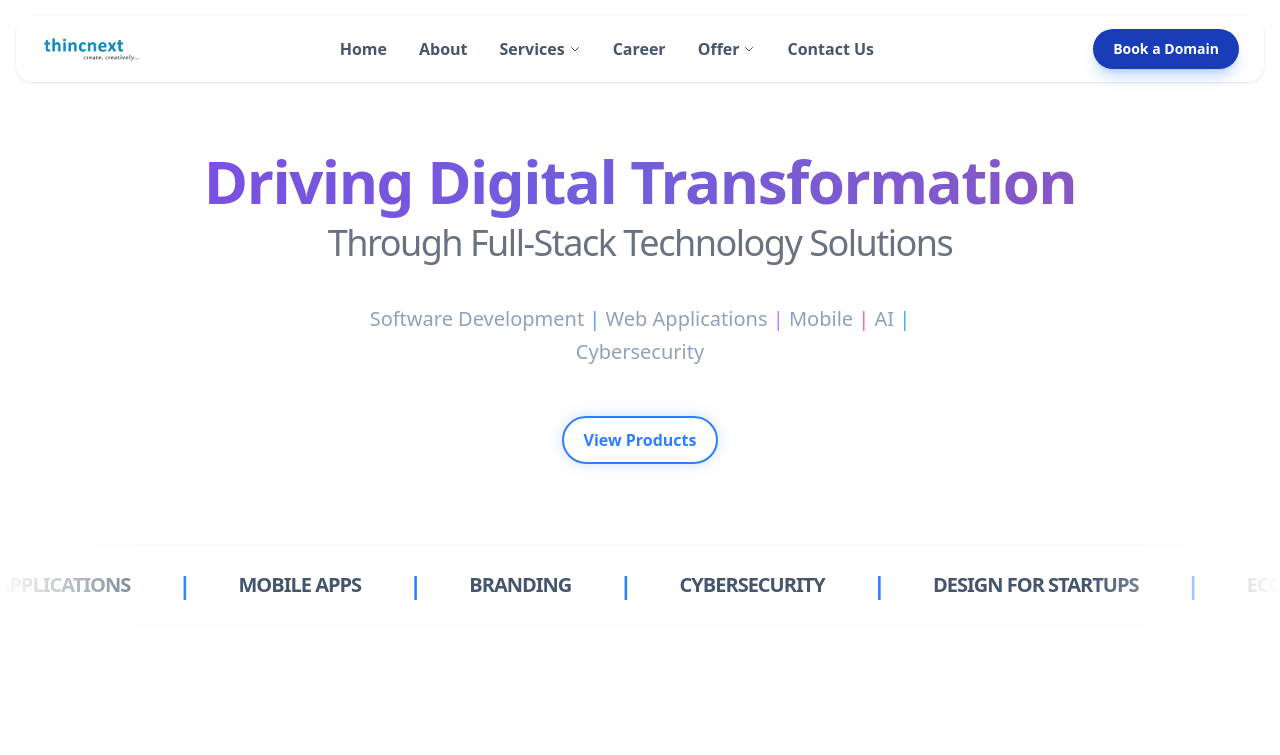
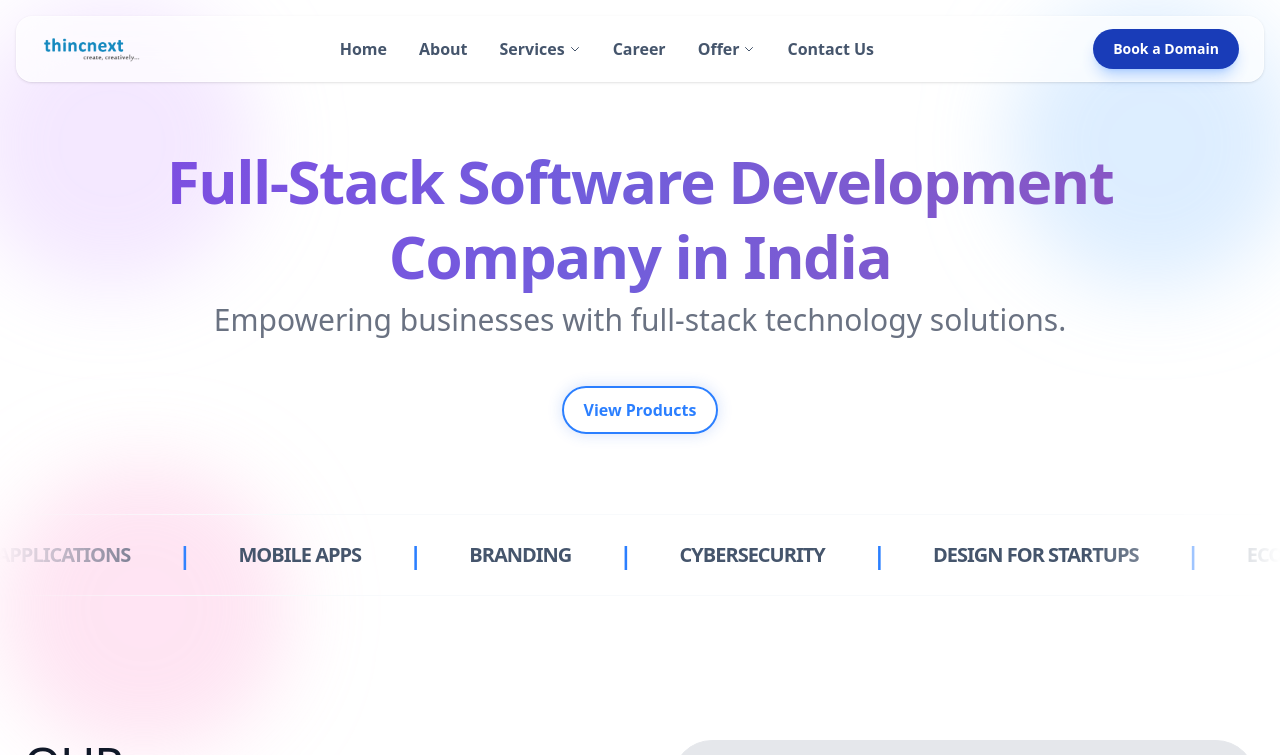
Before and after one commit to chaithrahm8-lgtm/Thincnext, a plain HTML site: page index.html in a window 1280 px wide. Shown: the top 755 px of the page. Drawn offline with nearby package versions, Linux system fonts and the light colour scheme.

Commit message:
hero section updated

```diff
--- a/index.html
+++ b/index.html
@@ -177,17 +177,19 @@
       class="fixed top-0 left-0 right-0 z-50 px-4 py-4 transition-all duration-300"
     >
       <nav
-        class=" max-w-7xl mx-auto flex justify-between items-center px-6 py-3 bg-white/70 backdrop-blur-xl border border-white/40 shadow-sm rounded-2xl"
+        class="max-w-7xl mx-auto flex justify-between items-center px-6 py-3 bg-white/70 backdrop-blur-xl border border-white/40 shadow-sm rounded-2xl"
       >
         <a href="./index.html" class="relative z-[60] flex items-center p-0">
           <img
             src="./assest/Logo/thincnextlogo1.png"
             alt="Logo"
-            class="h-5 md:h-7 w-auto object-contain transform lg:scale-125 origin-left transition-transform duration-300"
+            class="h-7 w-auto object-contain transform lg:scale-125 origin-left transition-transform duration-300"
           />
         </a>
 
-        <ul class="hidden lg:flex space-x-8 text-slate-600 text-md font-semibold">
+        <ul
+          class="hidden lg:flex space-x-8 text-slate-600 text-md font-semibold"
+        >
           <li>
             <a href="./index.html" class="hover:text-blue-500 transition-colors"
               >Home</a
@@ -338,7 +340,7 @@
 
       <div
         id="mobile-menu"
-        class="lg:hidden  top-0 left-0 w-full bg-white/95 backdrop-blur-2xl border border-slate-200 rounded-3xl shadow-2xl p-6 flex flex-col gap-4 z-[50]"
+        class="lg:hidden top-0 left-0 w-full bg-white/95 backdrop-blur-2xl border border-slate-200 rounded-3xl shadow-2xl p-6 flex flex-col gap-4 z-[50]"
       >
         <a
           href="./index.html"
@@ -398,31 +400,34 @@
     </header>
 
     <main class="container mx-auto px-4 mt-36">
-      <div class="text-center mt-16 md:mt-32">
+      <div class="text-center mt-16 md:mt-32 overflow-hidden">
+        <!-- mesh gradient blobs -->
+        <div
+          class="absolute top-60 md:top-0 -left-28 md:-left-8 w-72 h-72 bg-purple-300 rounded-full mix-blend-multiply filter blur-2xl opacity-14 md:opacity-30 animate-blob"
+        ></div>
+        <div
+          class="absolute top-0 -right-8 md:-right-4 w-72 h-72 bg-blue-300 rounded-full mix-blend-multiply filter blur-2xl opacity-14 md:opacity-30 animate-blob animation-delay-2000"
+        ></div>
+        <div
+          class="hidden lg:block absolute bottom-12 left-0 w-72 h-72 bg-pink-300 rounded-full mix-blend-multiply filter blur-2xl opacity:12 md:opacity-30 animate-blob animation-delay-4000"
+        ></div>
+
         <div data-aos="fade-left" data-aos-duration="1000">
           <h1
             class="text-3xl md:text-6xl font-bold leading-tight tracking-tight"
           >
             <span class="gradient-text animate-color-flow block"
-              >Driving Digital Transformation</span
-            >
-            <span
-              class="font-light text-xl md:text-4xl block mt-1 text-gray-500"
-            >
-              Through Full-Stack Technology Solutions
+              >Full-Stack Software Development</span
+            >
+            <span class="gradient-text animate-color-flow block">
+              Company in India
             </span>
           </h1>
-        </div>
-
-        <div data-aos="fade-right" data-aos-duration="1000">
-          <p
-            class="text-sm md:text-xl text-slate-400 max-w-2xl mx-auto font-medium leading-relaxed mt-6 md:mt-10 px-4"
-          >
-            Software Development <span class="text-blue-400">|</span> Web
-            Applications <span class="text-purple-400">|</span> Mobile
-            <span class="text-pink-400">|</span> AI
-            <span class="text-blue-400">|</span> Cybersecurity
-          </p>
+          <span
+            class="font-light text-xl mt-2 text-center md:text-3xl block mt-1 text-gray-500"
+          >
+            Empowering businesses with full-stack technology solutions.
+          </span>
         </div>
 
         <div class="mt-8 md:mt-12">
@@ -440,7 +445,7 @@
 
     <div class="mb-12">
       <div
-        class="bg-white py-4 md:py-6 shadow-sm marquee-container overflow-hidden border-y border-slate-50"
+        class="py-4 md:py-6 shadow-sm marquee-container overflow-hidden border-y border-slate-50"
       >
         <div
           id="smooth-marquee"
@@ -623,7 +628,7 @@
     </section>
 
     <div
-      class="lg:col-span-2 flex justify-center gap-30 pl-4 border-l border-gray-100"
+      class="flex flex-wrap justify-center gap-30 pl-4 border-l border-gray-100"
     >
       <div class="counter-box">
         <div class="text-6xl font-light text-gray-500 mb-1">
@@ -738,7 +743,7 @@
       </div>
     </section>
 
-    <section class="services-section py-20 px-4">
+    <section class="services-section py-4 px-4 h-150 overflow-hidden">
       <div class="max-w-4xl mx-auto mb-16 text-center">
         <h1
           class="text-4xl md:text-6xl font-light tracking-tight text-slate-800 leading-tight"
@@ -852,7 +857,7 @@
 
     <section class="bg-white mb-20">
       <p
-        class="text-center text-6xl text-black font-bold pt-20"
+        class="text-center text-4xl md:text-6xl text-black font-bold pt-20"
         data-aos="fade-up"
         data-aos-duration="1500"
       >
```
